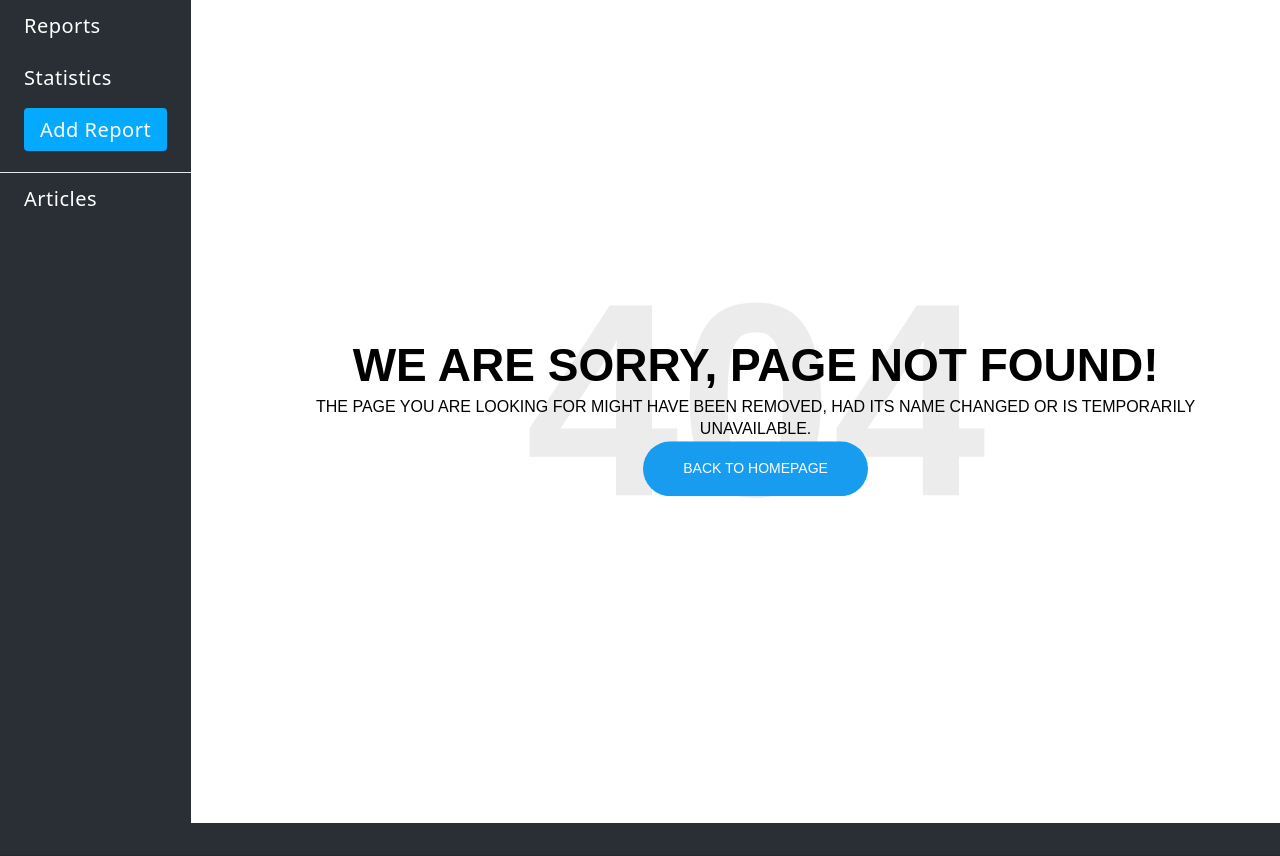
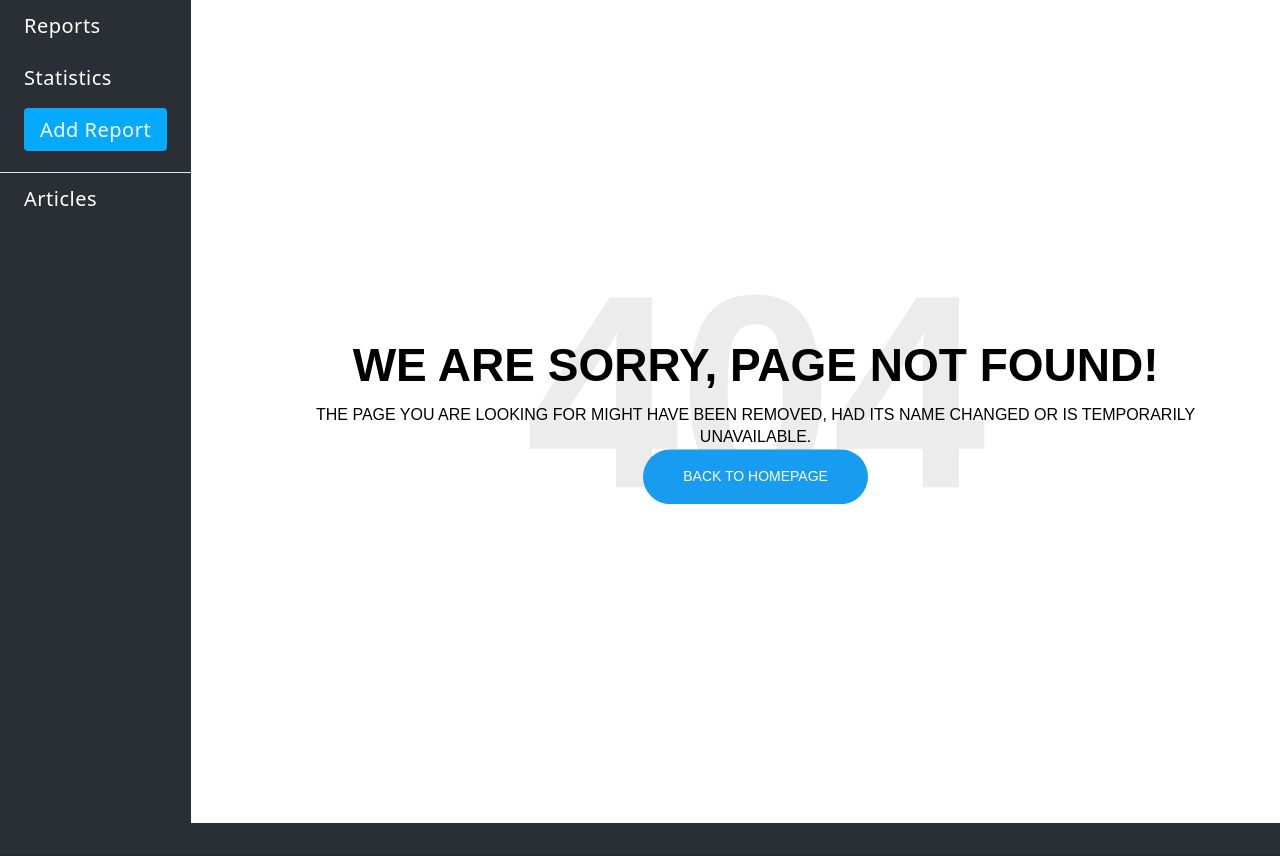
Before and after one commit to thesentinelproject/wikirumours-rebuild, a Django app: template users/templates/users/error404.html in a window 1280 px wide. Shown: the part 129-985 px from the top of the page. Run offline with Django 3.2, Linux system fonts and the light colour scheme; the template is opened without the code that fills it, so the values that code supplies are empty; style sheets or scripts are compiled from the project's sources; some libraries are stand-ins or nearby versions.

Commit message:
style error 404, 500 pages line height heading message

```diff
--- a/users/templates/users/error404.html
+++ b/users/templates/users/error404.html
@@ -100,6 +100,9 @@
         font-size: 26px;
     }
     }
+    h2 {
+        line-height: 3rem !important;
+    }
 </style>
 <div id="notfound">
     <div class="notfound">
--- a/users/templates/users/error500.html
+++ b/users/templates/users/error500.html
@@ -100,6 +100,9 @@
         font-size: 26px;
     }
     }
+    h2 {
+        line-height: 3rem !important;
+    }
 </style>
 <div id="notfound">
 		<div class="notfound">
```
